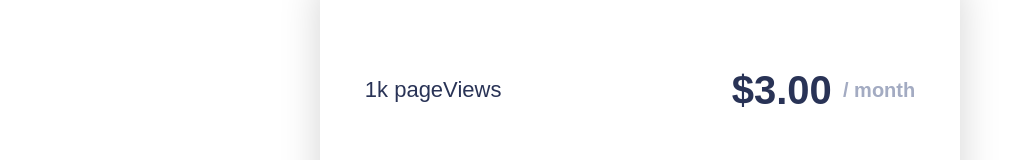
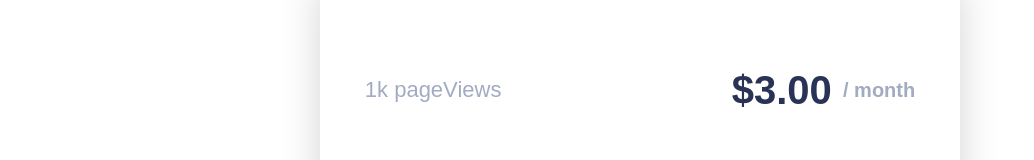
Before and after one commit to breno-Ferrari/Interactive-price, a Next.js app: page / in a window 1280 px wide. Shown: the part 234-394 px from the top of the page, without its empty margins (0-1034 px from the left). Built offline with nearby package versions, Linux system fonts and the light colour scheme.

Commit message:
Refatorando darkmode

```diff
--- a/src/components/Box/box.module.scss
+++ b/src/components/Box/box.module.scss
@@ -4,6 +4,7 @@
     height: 30rem;
     width: 40rem;
     border-radius: 1rem;
+    box-shadow: 0px 0.4rem 2.5rem var(--color-shadow-box);
     &__top{
         display: flex;
         justify-content: space-between;
@@ -18,6 +19,7 @@
             font-family: 'Manrope' , sans-serif;
             font-weight: 500;
             font-size: 22px;
+            color: var(--color-text-p1);
             @media (max-width:750px) {
                 margin-bottom: 20%;
                 letter-spacing: 0.1rem;
@@ -28,6 +30,7 @@
             font-family: 'Manrope' , sans-serif;
             font-weight: 800;
             font-size: 40px;
+            color: var(--color-text-value);
             @media (max-width:750px) {
                 margin-top: 20%;
                 font-size: 32px;
@@ -40,6 +43,7 @@
                 font-family: 'Manrope' , sans-serif;
                 font-weight: 600;
                 font-size: 20px;
+                color: var(--color-text-p1);
                 @media (max-width:750px) {
                     bottom: 4px;
                 }
@@ -61,6 +65,7 @@
             font-size: 15px;
             margin-right: 2%;
             margin-left: 2%;
+            color: var(--color-text-p1);
             @media (max-width:750px) {
                 font-size: 10px;
             }
@@ -80,6 +85,8 @@
             border-radius: 50px;
             margin: 0 0.5rem;
             padding: 0.2rem;
+            background-color: var(--color-text-bgdiscount);
+            color: var(--color-text-discount);
         }
         @media (max-width:750px) {
             top: 20%;
@@ -108,6 +115,7 @@
                     padding-left: 1rem;
                     list-style-image: url("../../../public/imgs/icon-check.svg");
                     line-height: 1.8rem;
+                    color: var(--color-text-list);
                     @media (max-width:750px) {
                         padding-left: 0rem;
                         list-style-position: inside;
@@ -133,6 +141,8 @@
                 font-family: 'Manrope' , sans-serif;
                 font-weight: 500;
                 font-size: 16px;
+                color: var(--color-text-btn);
+                background-color: var(--color-text-bgbtn);
                 &:hover{
                     cursor: pointer;
                     font-size: 17px ;
--- a/styles/globals.css
+++ b/styles/globals.css
@@ -109,35 +109,35 @@ h2 {
 }
 
 /* box */
-main{
+/* main{
     box-shadow: 0px 0.4rem 2.5rem var(--color-shadow-box);
-}
+} */
     /* top */
-#box div:nth-child(0){
+/* #box div:nth-child(0){
     color: var(--color-text-p1);
 }
 #box div:nth-child(1){
     color: var(--color-text-value);
-}
-#box div:nth-child(1) span{
+} */
+/* #box div:nth-child(1) span{
     color: var(--color-text-p1);
-}
+} */
     /* middle */
-#box div:nth-child(3) {
+/* #box div:nth-child(3) {
     color: var(--color-text-p1);
 }
 #box div:nth-child(3) p:nth-child(3){
     color: var(--color-text-p1);
-}
-#box div:nth-child(3) p:nth-child(4){
+} */
+/* #box div:nth-child(3) p:nth-child(4){
     background-color: var(--color-text-bgdiscount);
     color: var(--color-text-discount);
-}
+} */
     /* bottom */
-#box div:nth-child(4) div ul li{
+/* #box div:nth-child(4) div ul li{
     color: var(--color-text-list);
 }
 #box div:nth-child(4) div div{
     color: var(--color-text-btn);
     background-color: var(--color-text-bgbtn);
-}
+} */
```
Also changed, not shown: styles/themes.scss (deleted).
